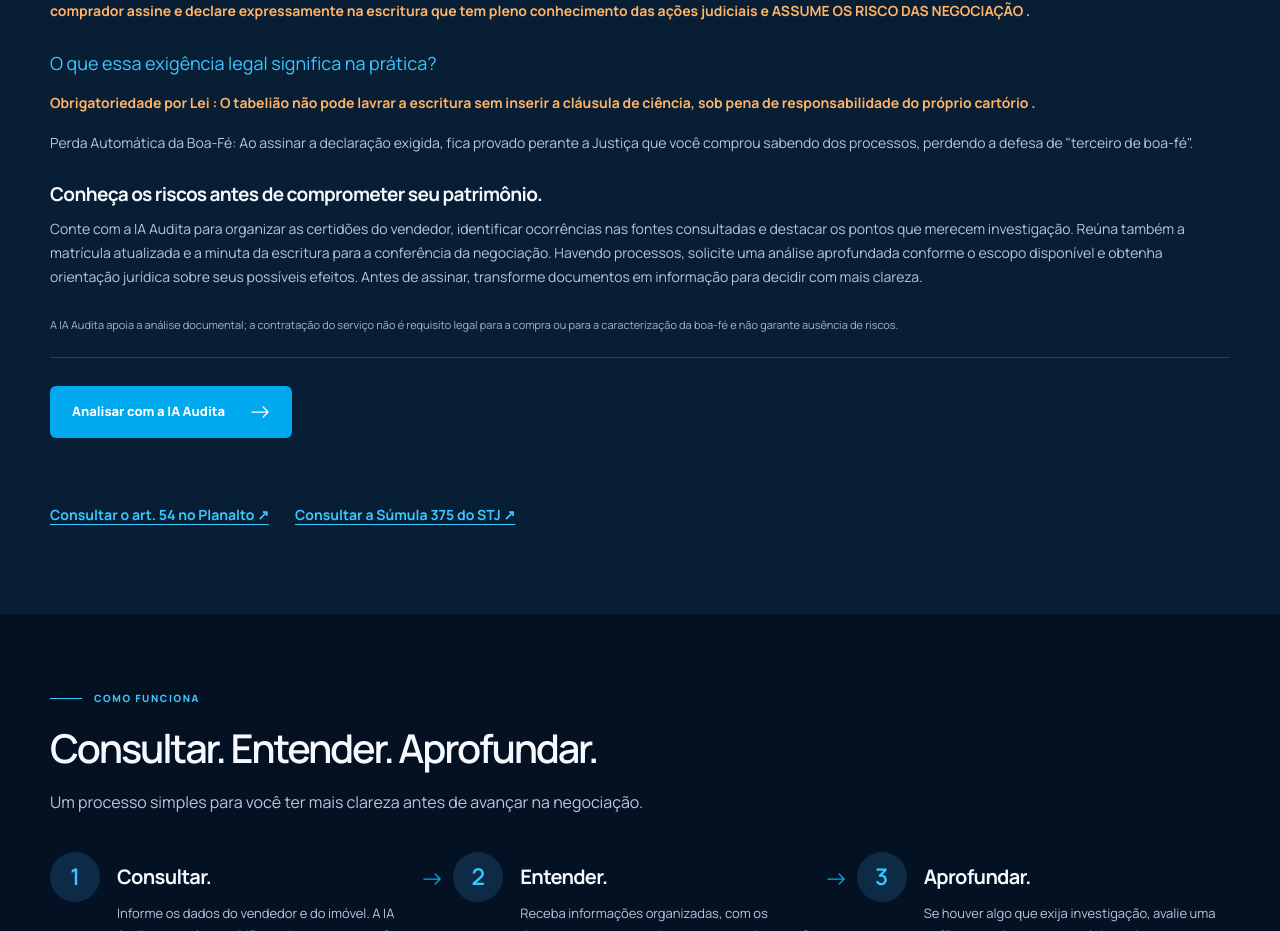
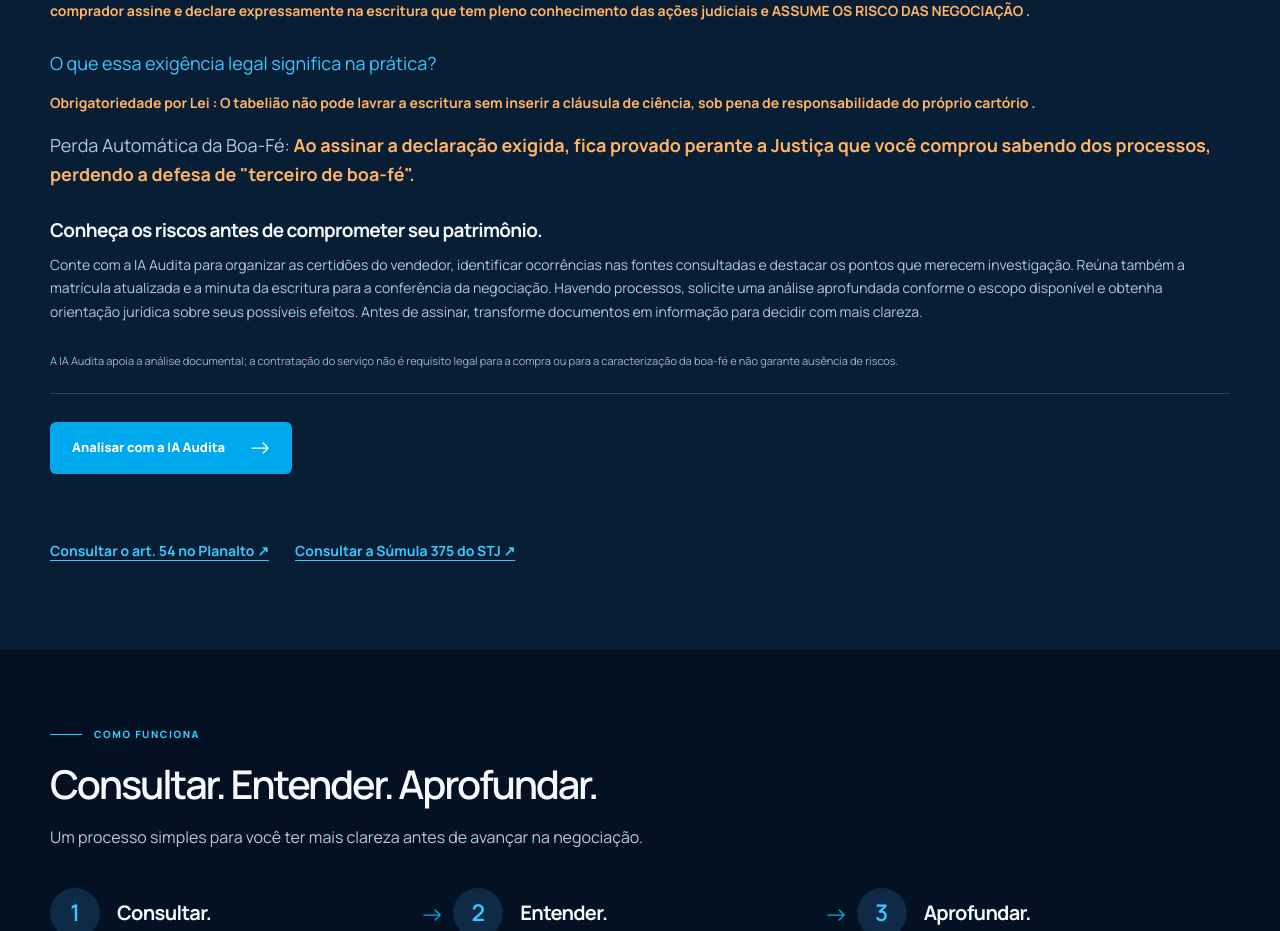
Before and after one commit to SeitiKatsumi/auditawebsite, a Next.js app: page /analise-de-vendedor in a window 1280 px wide. Shown: the part 2373-3304 px from the top of the page. Built offline with nearby package versions, Linux system fonts and the light colour scheme; no server answers.

Commit message:
Ajusta tamanho e negrito do destaque sobre declaracao

```diff
--- a/components/audita/SellerAnalysisPage.module.css
+++ b/components/audita/SellerAnalysisPage.module.css
@@ -63,3 +63,5 @@
 .page .intro.notaryAlert{font-size:clamp(18px,1.7vw,20px);color:#ffb366;line-height:1.65}
 
 .scenarios .declarationDetails{grid-column:1/-1}.declarationDetails h4{font-size:18px;margin:26px 0 12px}.declarationDetails strong{color:#ffb366}.declarationDetails h3+p,.declarationDetails p+p{margin-top:16px}
+
+.declarationDetails .declarationStatement{font-size:18px;line-height:1.65}.declarationEmphasis{color:#ffb366;font-weight:700}
--- a/components/audita/SellerAnalysisPage.tsx
+++ b/components/audita/SellerAnalysisPage.tsx
@@ -95,7 +95,7 @@
           <p>Quando as certidões do vendedor apontam dívidas ou processos, <strong>o cartório é obrigado por lei (Lei dos Notários e Registradores nº 8.935/1994 c/c Lei nº 7.433/1985) a exigir que o comprador assine e declare expressamente na escritura que tem pleno conhecimento das ações judiciais e ASSUME OS RISCO DAS NEGOCIAÇÃO .</strong></p>
           <h4>O que essa exigência legal significa na prática?</h4>
           <p><strong>Obrigatoriedade por Lei : O tabelião não pode lavrar a escritura sem inserir a cláusula de ciência, sob pena de responsabilidade do próprio cartório .</strong></p>
-          <p>Perda Automática da Boa-Fé: Ao assinar a declaração exigida, fica provado perante a Justiça que você comprou sabendo dos processos, perdendo a defesa de &quot;terceiro de boa-fé&quot;.</p>
+          <p className={styles.declarationStatement}>Perda Automática da Boa-Fé: <strong className={styles.declarationEmphasis}>Ao assinar a declaração exigida, fica provado perante a Justiça que você comprou sabendo dos processos, perdendo a defesa de &quot;terceiro de boa-fé&quot;.</strong></p>
         </article>
       </div>
       <div className={styles.outputs}><article><div><h3>Conheça os riscos antes de comprometer seu patrimônio.</h3><p>Conte com a IA Audita para organizar as certidões do vendedor, identificar ocorrências nas fontes consultadas e destacar os pontos que merecem investigação. Reúna também a matrícula atualizada e a minuta da escritura para a conferência da negociação. Havendo processos, solicite uma análise aprofundada conforme o escopo disponível e obtenha orientação jurídica sobre seus possíveis efeitos. Antes de assinar, transforme documentos em informação para decidir com mais clareza.</p><p className={styles.note}>A IA Audita apoia a análise documental; a contratação do serviço não é requisito legal para a compra ou para a caracterização da boa-fé e não garante ausência de riscos.</p></div></article></div>
```
